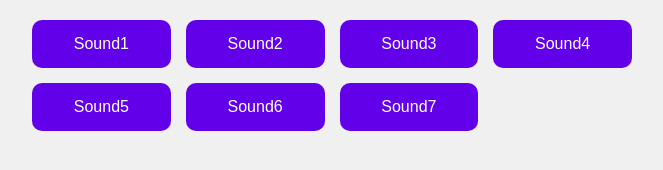
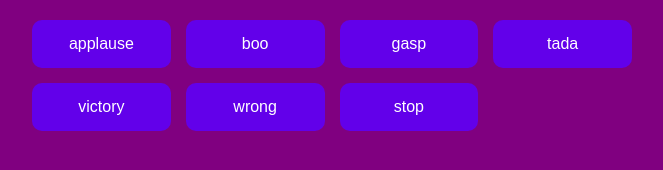
Before and after one commit to acciojob/Soundbar-aftab-alam02526, a website: page main.html in a window 1280 px wide. Shown: the whole page, without its empty margins (308-971 px from the left). Drawn offline with Linux system fonts and the light colour scheme.

Commit message:
created a submission

```diff
--- a/main.html
+++ b/main.html
@@ -8,7 +8,15 @@
 
 <body>
 	<!-- the entire body must be written by student -->
-  <div class="container" id="soundButtons"></div>
+  <div class="container" id="soundButtons">
+	<button class="btn" data-sound="applause.mp3">applause</button>
+    <button class="btn" data-sound="boo.mp3">boo</button>
+    <button class="btn" data-sound="gaps.mp3">gasp</button>
+    <button class="btn" data-sound="tada.mp3">tada</button>
+    <button class="btn" data-sound="victory.mp3">victory</button>
+    <button class="btn" data-sound="wrong.mp3">wrong</button>
+    <button class="stop" data-sound="stop.mp3">stop</button>
+  </div>
     <script type="text/javascript" src="./script.js">
 </script>
 
--- a/script.js
+++ b/script.js
@@ -1,6 +1,6 @@
 //your JS code here. If required.
 // List of 7 sounds (names should match the files in 'sounds' folder)
-const sounds = ['sound1', 'sound2', 'sound3', 'sound4', 'sound5', 'sound6', 'sound7'];
+
 
 const container = document.getElementById('soundButtons');
 
--- a/styles.css
+++ b/styles.css
@@ -2,7 +2,7 @@
 /* General page styling */
 body {
   font-family: Arial, sans-serif;
-  background: #f0f0f0;
+  background: purple;
   display: flex;
   flex-direction: column;
   align-items: center;
```
